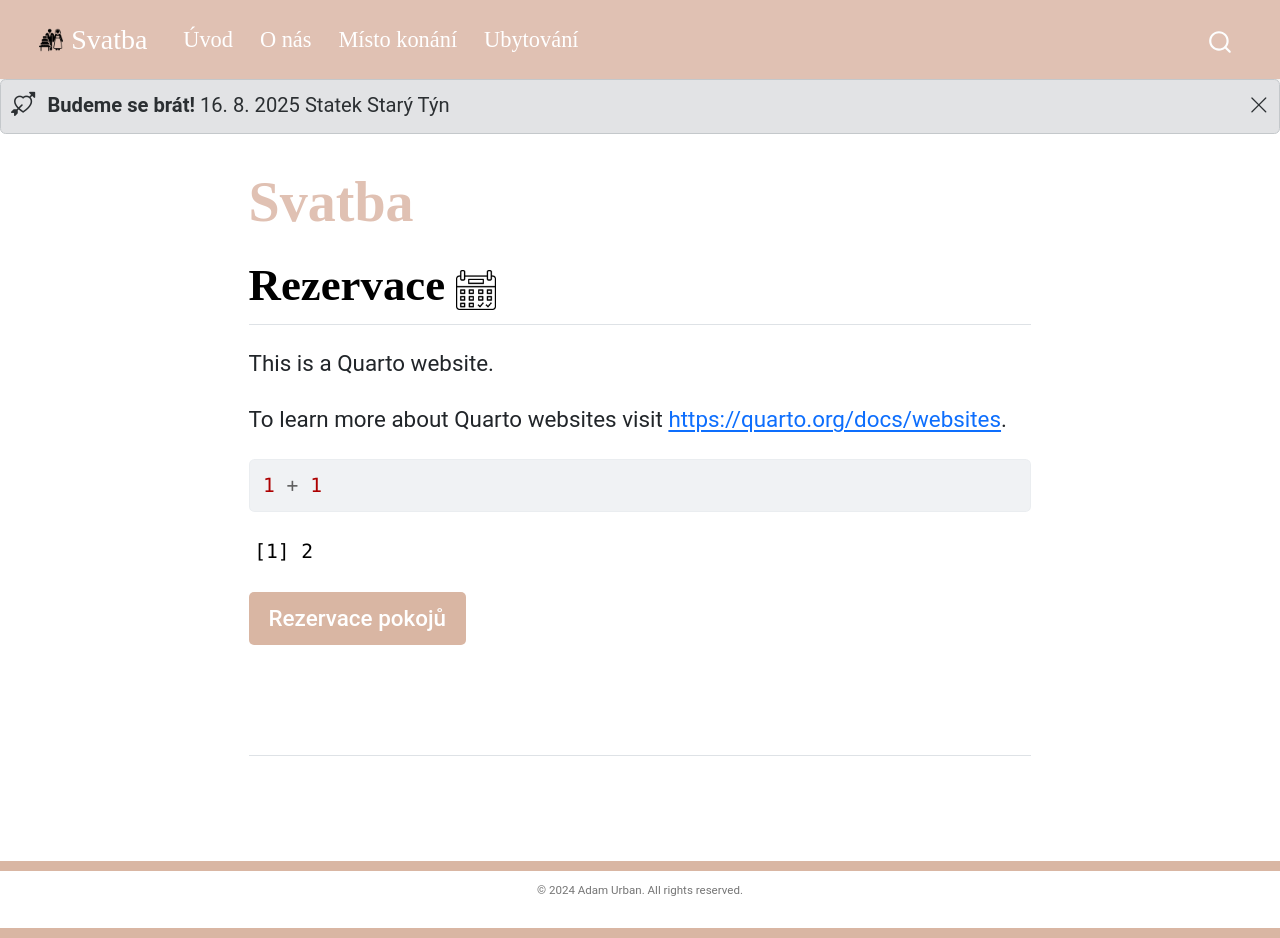
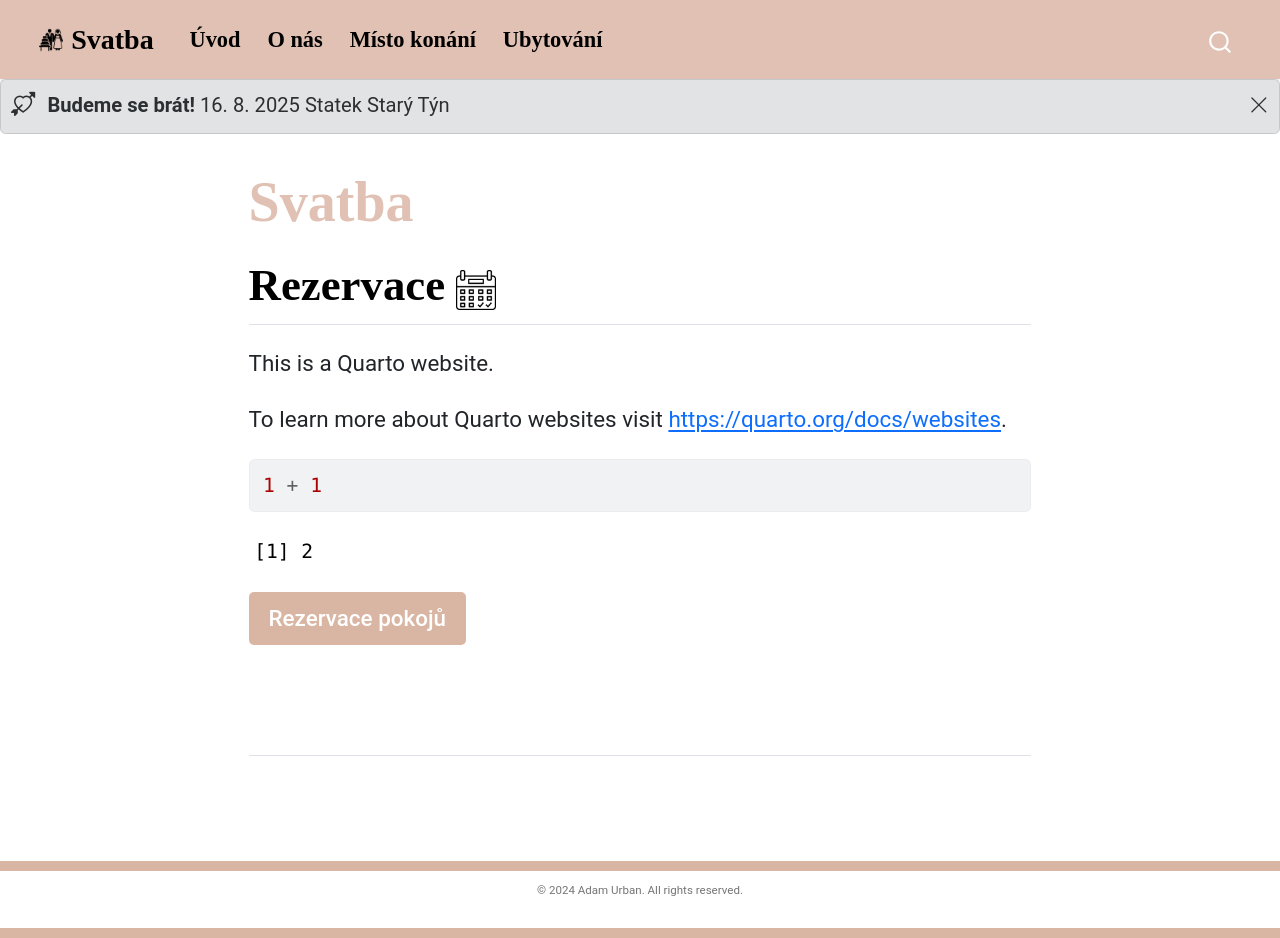
Before and after one commit to urbana98/urbanovi2025, a plain HTML site: page index.html in a window 1280 px wide. Drawn offline with nearby package versions, Linux system fonts and the light colour scheme; a web font is replaced by a local one.

Commit message:
Update styles.css

```diff
--- a/styles.css
+++ b/styles.css
@@ -12,9 +12,9 @@
 
 /* Navbar text color */
 .navbar a {
-  color: #ffffff !important; /* White text */
+  color: #000000 !important; /* Black text */
   padding: 10px 15 px;
-  font-weight: 500;
+  font-weight: 650;
 }
 
 /* Navbar hover effect */
```
